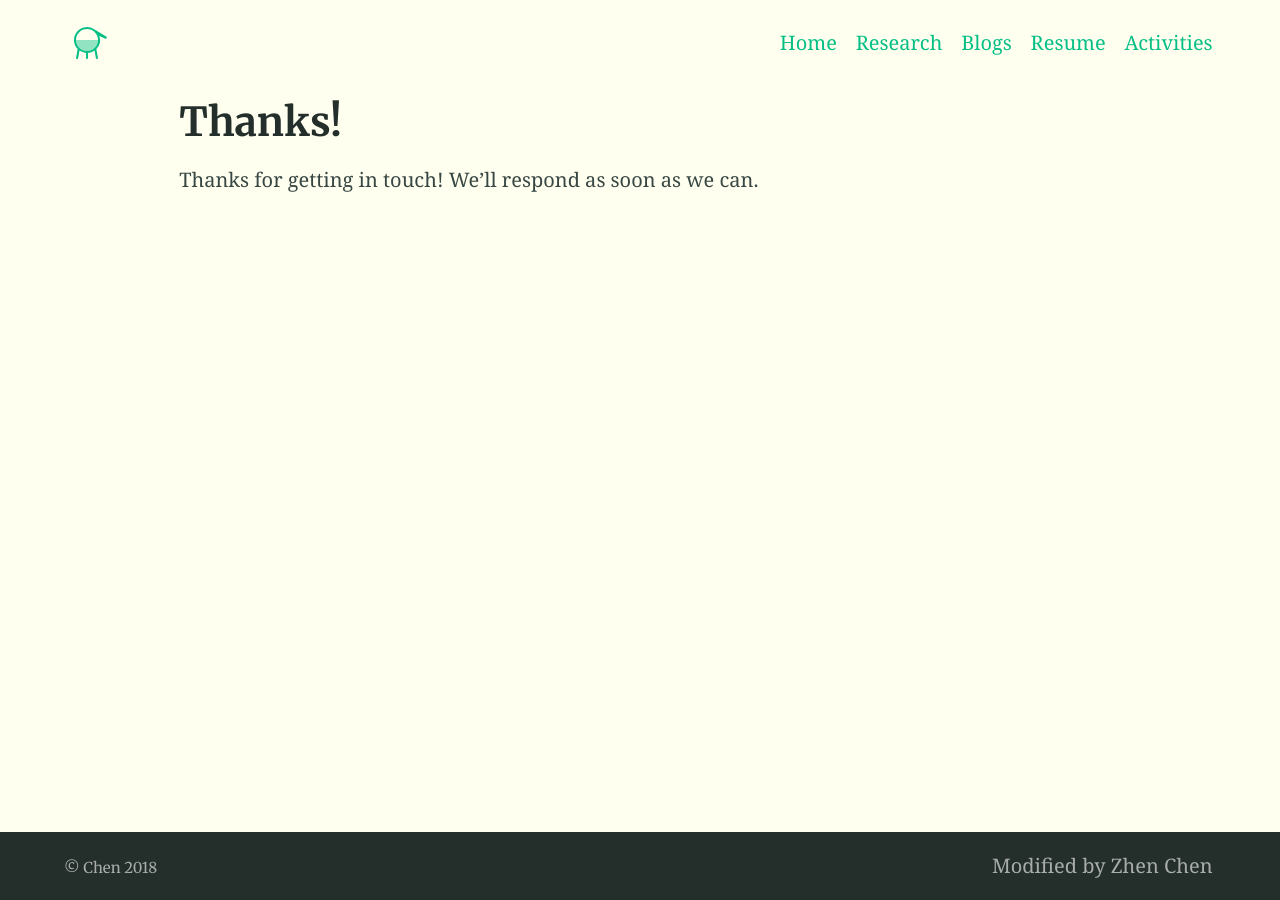
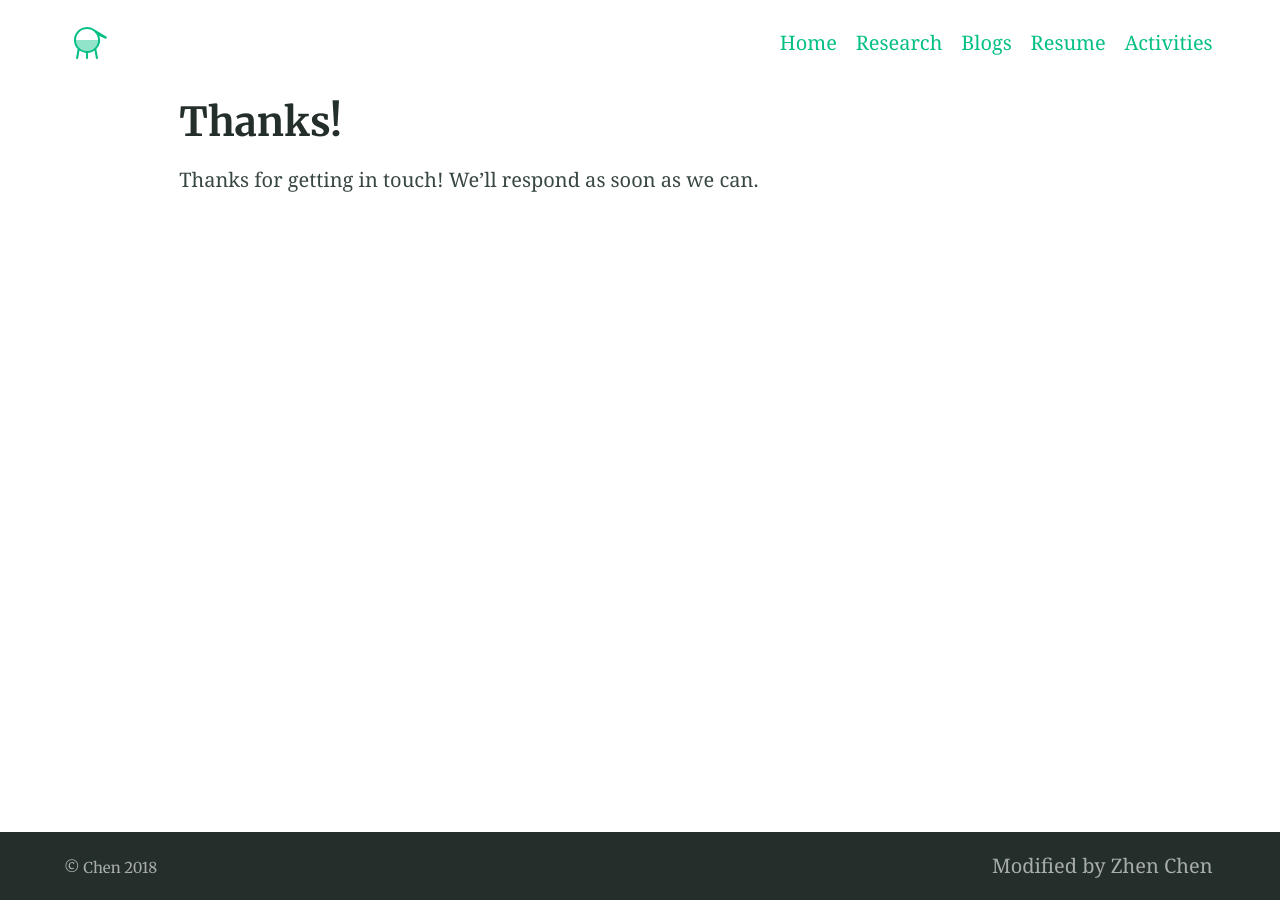
Before and after one commit to RobinChen121/robinchen121.github.io-12, a Jekyll site: the page built from thanks.md, in a window 1280 px wide. Built offline with Jekyll 4.4.1, drawn with Linux system fonts in a browser that asks for light colours; our own code applies the rules of GitHub Pages for plain Markdown files.

Commit message:
test body background color

```diff
--- a/_sass/_settings.scss
+++ b/_sass/_settings.scss
@@ -1,6 +1,7 @@
 // Background colours
 $backgroundColour: #FFFFF0;
 $codeBackgroundColour: #fafafa;
+$bodyBackgroundColour: #ffffff;
 $featureBackgroundColour: #f9fafa;
 $accentColour: #05bf85;
 
--- a/_sass/_theme.scss
+++ b/_sass/_theme.scss
@@ -1,6 +1,6 @@
 // Structural elements
 body {
-  background: $backgroundColour;
+  background: $bodyBackgroundColour;
   color: $bodyColour;
   height: 100%;
   display: flex;
```
Also changed, not shown: _posts/2018-11-28-example-post-two.md (+1 -2 lines).
